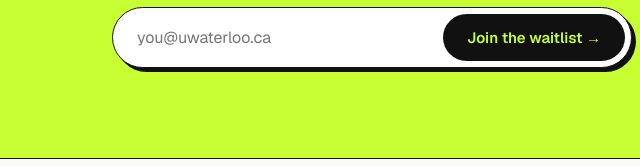
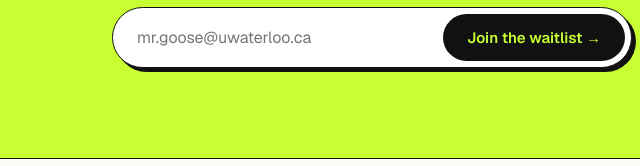
Before and after one commit to Caroline0207/addrop., a plain HTML site: page site/index.html in a window 1280 px wide. Shown: the part 5874-6040 px from the top of the page, 268-908 px from the left. Drawn offline with nearby package versions, Linux system fonts and the light colour scheme.

Commit message:
Use mr.goose@uwaterloo.ca as CTA waitlist placeholder
Co-Authored-By: Claude Opus 5.5 <noreply@anthropic.com>
Claude-Session: https://claude.ai/code/session_01ShnHsBEaoL6uWVCBjL76j5

```diff
--- a/site/index.html
+++ b/site/index.html
@@ -280,7 +280,7 @@
     </div>
     <form class="waitlist" data-waitlist novalidate>
       <label class="sr-only" for="cta-email">University email</label>
-      <input id="cta-email" type="email" name="email" required autocomplete="email" placeholder="you@uwaterloo.ca">
+      <input id="cta-email" type="email" name="email" required autocomplete="email" placeholder="mr.goose@uwaterloo.ca">
       <button type="submit">Join the waitlist →</button>
     </form>
     <p class="waitlist-error" role="alert" hidden></p>
```
